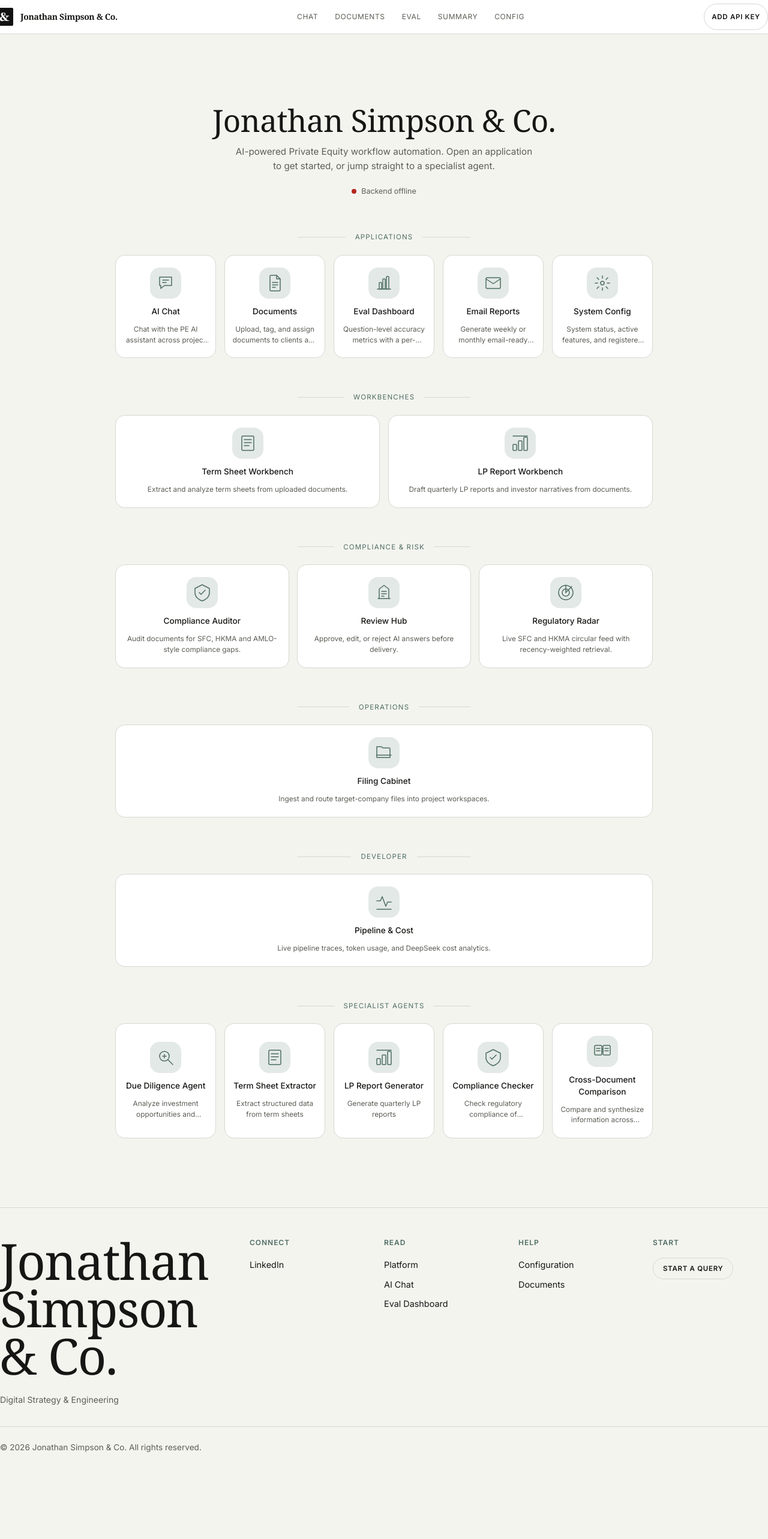
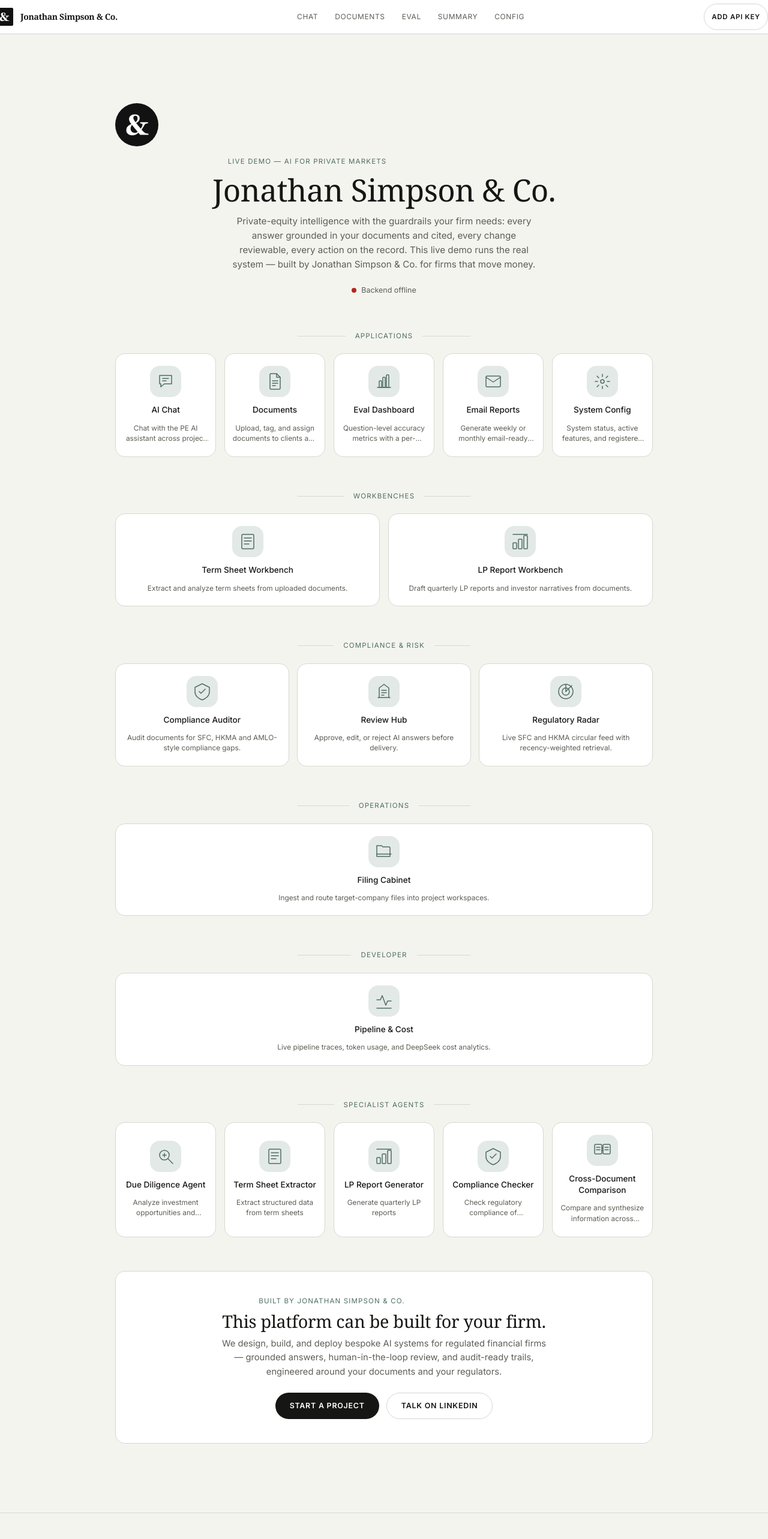
Before and after one commit to jonathan-simpson-it/jsnc-demo-automation, a Next.js app in the folder frontend/: page / in a window 1280 px wide. Shown: the top 2566 px of the page at 60% size. Before the commit the page ends 2473 px from the top, so only its background shows below. Built offline with nearby package versions, Linux system fonts and the light colour scheme; no server answers.

Commit message:
feat(ui): pitch band and home hero polish for live demos

```diff
--- a/frontend/src/app/page.tsx
+++ b/frontend/src/app/page.tsx
@@ -4,6 +4,7 @@
 import type { HealthStatus } from "@/lib/types";
 import { appsByCategory } from "@/lib/apps";
 import { LaunchpadSection } from "@/components/Launchpad";
+import PitchBand from "@/components/PitchBand";
 
 export default function Home() {
   const [health, setHealth] = useState<HealthStatus | null>(null);
@@ -26,6 +27,8 @@
       <div className="container" style={{ maxWidth: "56rem" }}>
         {/* Logo + Title */}
         <div style={{ textAlign: "center", marginBottom: "clamp(2.5rem, 5vw, 3.5rem)" }}>
+          <img src="/jsco-logo.png" alt="" width={72} height={72} style={{ borderRadius: "50%", objectFit: "cover", marginBottom: "1rem" }} />
+          <p className="section-eyebrow" style={{ marginBottom: "0.6rem" }}>Live demo — AI for private markets</p>
           <h1
             style={{
               fontFamily: "var(--font-display)",
@@ -47,8 +50,11 @@
               lineHeight: 1.6,
             }}
           >
-            AI-powered Private Equity workflow automation. Open an application
-            to get started, or jump straight to a specialist agent.
+            Private-equity intelligence with the guardrails your firm needs:
+            every answer grounded in your documents and cited, every change
+            reviewable, every action on the record. This live demo runs the
+            real system — built by Jonathan Simpson &amp; Co. for firms that move
+            money.
           </p>
 
           {/* Status */}
@@ -76,6 +82,8 @@
             <LaunchpadSection key={title} title={title} apps={apps} />
           ))}
         </div>
+
+        <PitchBand />
       </div>
     </section>
   );
--- /dev/null
+++ b/frontend/src/components/PitchBand.tsx
@@ -0,0 +1,29 @@
+export default function PitchBand() {
+  return (
+    <section
+      className="section--tight"
+      style={{
+        background: "var(--color-surface)",
+        border: "1px solid var(--color-line)",
+        borderRadius: "var(--radius-lg)",
+        padding: "clamp(1.5rem, 4vw, 2.5rem)",
+        textAlign: "center",
+        marginTop: "clamp(2rem, 5vw, 3.5rem)",
+      }}
+    >
+      <p className="section-eyebrow" style={{ marginBottom: "0.5rem" }}>Built by Jonathan Simpson &amp; Co.</p>
+      <h2 style={{ fontFamily: "var(--font-display)", fontWeight: 400, fontSize: "clamp(1.3rem, 3vw, 1.8rem)", letterSpacing: "-0.01em", color: "var(--color-ink)", margin: "0 0 0.6rem" }}>
+        This platform can be built for your firm.
+      </h2>
+      <p style={{ color: "var(--color-muted)", fontSize: "0.92rem", maxWidth: "34rem", margin: "0 auto 1.4rem", lineHeight: 1.6 }}>
+        We design, build, and deploy bespoke AI systems for regulated financial
+        firms — grounded answers, human-in-the-loop review, and audit-ready
+        trails, engineered around your documents and your regulators.
+      </p>
+      <div style={{ display: "flex", gap: "0.75rem", justifyContent: "center", flexWrap: "wrap" }}>
+        <a className="button button--solid" href="https://jonathansimpson.co/contact/">Start a project</a>
+        <a className="button button--ghost" href="https://www.linkedin.com/company/jonathan-simpson-co">Talk on LinkedIn</a>
+      </div>
+    </section>
+  );
+}
```
